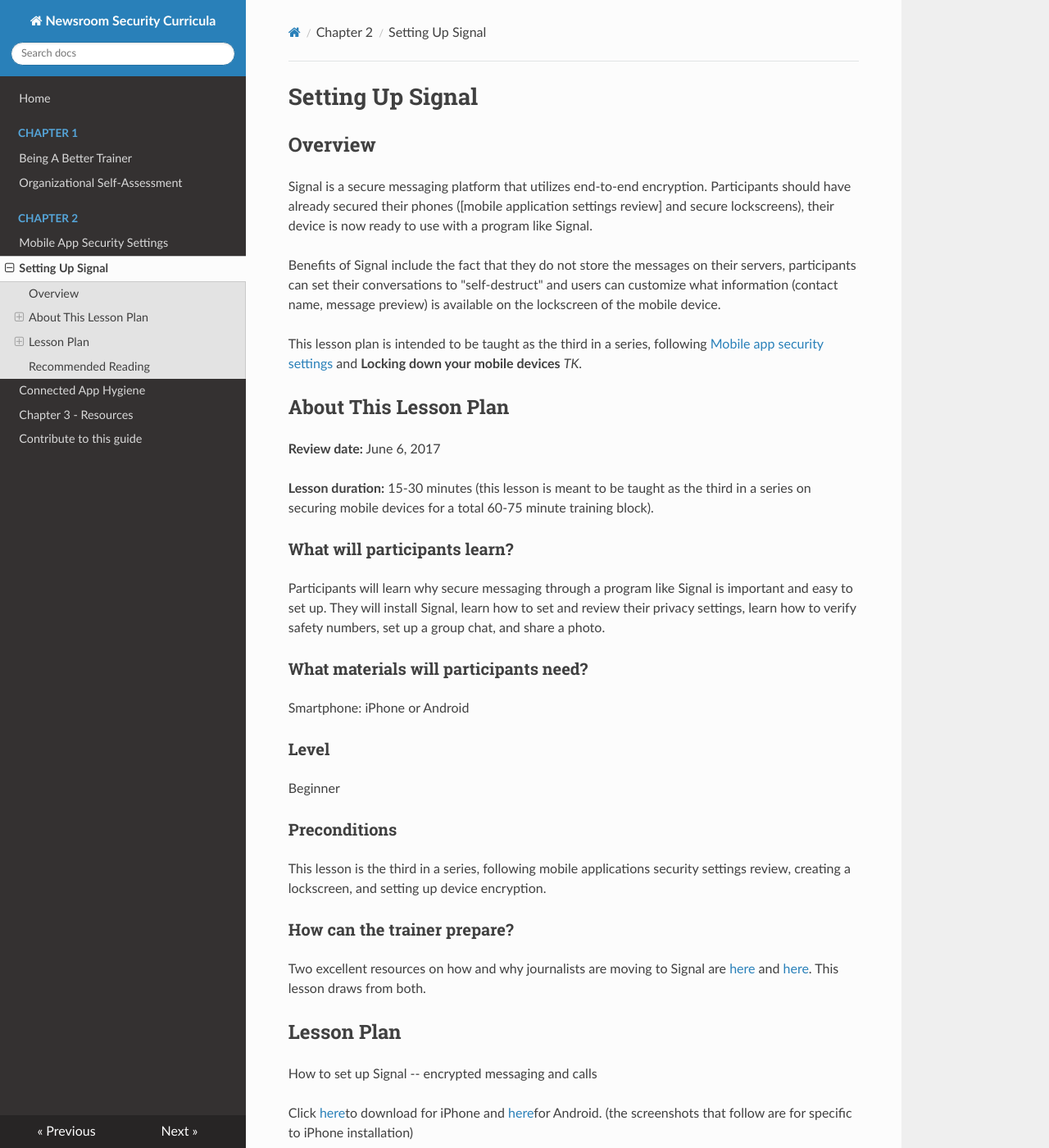
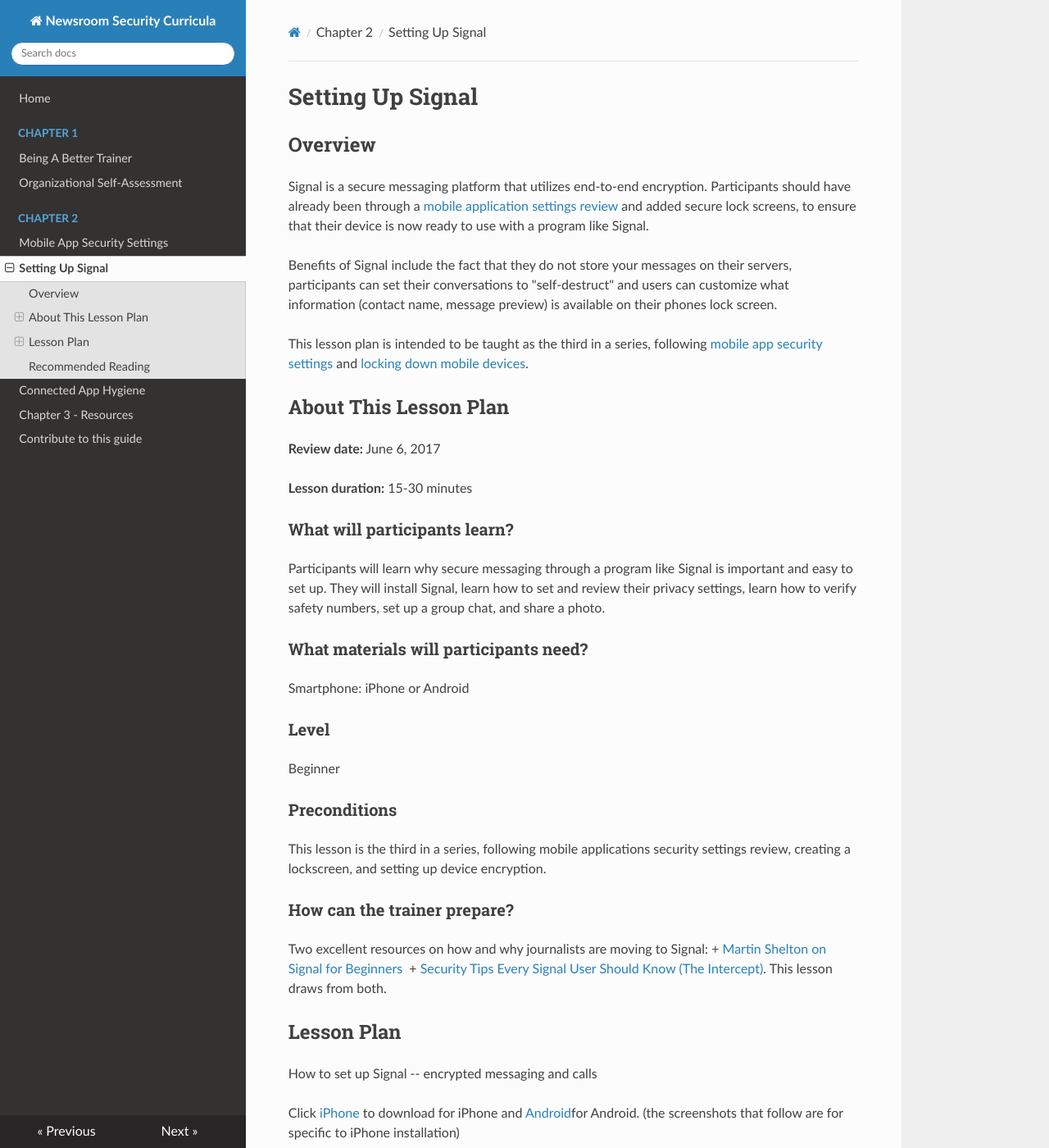
Before and after one commit to OpenNewsLabs/field-guide-security-training-newsroom, an MkDocs documentation site: the page built from docs/Chapter02-03-Setting-Up-Signal.md, in a window 1280 px wide and 1400 px high. Shown: the whole window at 82% size. Built offline with MkDocs 1.6.1, drawn with Linux system fonts in a browser that asks for light colours; nearby versions of some CDN libraries; old or Windows-style settings are respelled for this version of MkDocs.

Commit message:
Overall review.

```diff
--- a/docs/Chapter02-03-Setting-Up-Signal.md
+++ b/docs/Chapter02-03-Setting-Up-Signal.md
@@ -1,55 +1,41 @@
 # Setting Up Signal
 
 ## Overview
-Signal is a secure messaging platform that utilizes end-to-end
-encryption. Participants should have already secured their phones  ([mobile application settings review] and secure
-lockscreens), their device is now ready to use with a program like
-Signal.
+Signal is a secure messaging platform that utilizes end-to-end encryption. Participants should have already been through a [mobile application settings review](LINK TK) and added secure lock screens, to ensure that their device is now ready to use with a program like Signal.
 
-Benefits of Signal include the fact that they do not store the messages
-on their servers, participants can set their conversations to
-"self-destruct" and users can customize what information (contact name,
-message preview) is available on the lockscreen of the mobile device.
+Benefits of Signal include the fact that they do not store your messages on their servers, participants can set their conversations to "self-destruct" and users can customize what information (contact name,
+message preview) is available on their phones lock screen.
 
-This lesson plan is intended to be taught as the third in a series,
-following [Mobile app security settings](Chapter02-01-Checking-Security-Settings/) and **Locking down your mobile
-devices** *TK*.
+This lesson plan is intended to be taught as the third in a series, following [mobile app security settings](/docs/Chapter02-01-Mobile-Security-Settings/) and [locking down mobile devices](LINK TK).
 
 ## About This Lesson Plan
 
 **Review date:** June 6, 2017
 
-**Lesson duration:** 15-30 minutes (this lesson is meant to be taught as the
-third in a series on securing mobile devices for a total 60-75 minute
-training block).
+**Lesson duration:** 15-30 minutes
 
 
 ### What will participants learn?
 
-Participants will learn why secure messaging through a program like
-Signal is important and easy to set up. They will install Signal, learn
-how to set and review their privacy settings, learn how to verify safety
-numbers, set up a group chat, and share a photo.
+Participants will learn why secure messaging through a program like Signal is important and easy to set up. They will install Signal, learn how to set and review their privacy settings, learn how to verify safety numbers, set up a group chat, and share a photo.
 
 ### What materials will participants need?
 
 Smartphone: iPhone or Android
 
 
-###Level
+### Level
 
 Beginner
 
 ### Preconditions
-This lesson is the third in a series, following mobile
-applications security settings review, creating a lockscreen, and
-setting up device encryption.
+This lesson is the third in a series, following mobile applications security settings review, creating a lockscreen, and setting up device encryption.
 
 ### How can the trainer prepare?
 
-Two excellent resources on how and why journalists are moving to Signal
-are
-[here](https://www.google.com/url?q=https://medium.com/@mshelton/signal-for-beginners-c6b44f76a1f0%23.5nbt1bfp9&sa=D&ust=1507580454388000&usg=AFQjCNETGbYH8ZDLy5BpOFQYLZJRUxRQtQ) and [here](https://www.google.com/url?q=https://theintercept.com/2016/07/02/security-tips-every-signal-user-should-know/&sa=D&ust=1507580454389000&usg=AFQjCNG4rH4p8876Oa3a2sXrDGGJ64P9Xw).
+Two excellent resources on how and why journalists are moving to Signal:
++ [Martin Shelton on Signal for Beginners](https://medium.com/@mshelton/signal-for-beginners-c6b44f76a1f0)
++ [Security Tips Every Signal User Should Know (The Intercept)](https://theintercept.com/2016/07/02/security-tips-every-signal-user-should-know/&sa=D&ust=1507580454389000&usg=AFQjCNG4rH4p8876Oa3a2sXrDGGJ64P9Xw).
 This lesson draws from both.
 
 ## Lesson Plan
@@ -57,9 +43,9 @@
 How to set up Signal -- encrypted messaging and calls
 
 Click
-[here](https://www.google.com/url?q=https://itunes.apple.com/us/app/signal-private-messenger/id874139669?mt%3D8&sa=D&ust=1507580454390000&usg=AFQjCNHE_58WLMXaG6-MQ69F4mL4FHZuPQ)to
+[iPhone](https://itunes.apple.com/us/app/signal-private-messenger/id874139669) to
 download for iPhone and
-[here](https://www.google.com/url?q=https://play.google.com/store/apps/details?id%3Dorg.thoughtcrime.securesms%26referrer%3Dutm_source%253DOWS%2526utm_medium%253DWeb%2526utm_campaign%253DMessaging&sa=D&ust=1507580454391000&usg=AFQjCNEV1aNs1tubkexzHIsHqL5WM8kTuQ)for
+[Android](https://www.google.com/url?q=https://play.google.com/store/apps/details?id%3Dorg.thoughtcrime.securesms%26referrer%3Dutm_source%253DOWS%2526utm_medium%253DWeb%2526utm_campaign%253DMessaging&sa=D&ust=1507580454391000&usg=AFQjCNEV1aNs1tubkexzHIsHqL5WM8kTuQ)for
 Android. (the screenshots that follow are for specific to iPhone
 installation)
 
```
Also changed, not shown: docs/Chapter01-02-TrainingGames.md (+2 -0 lines).
